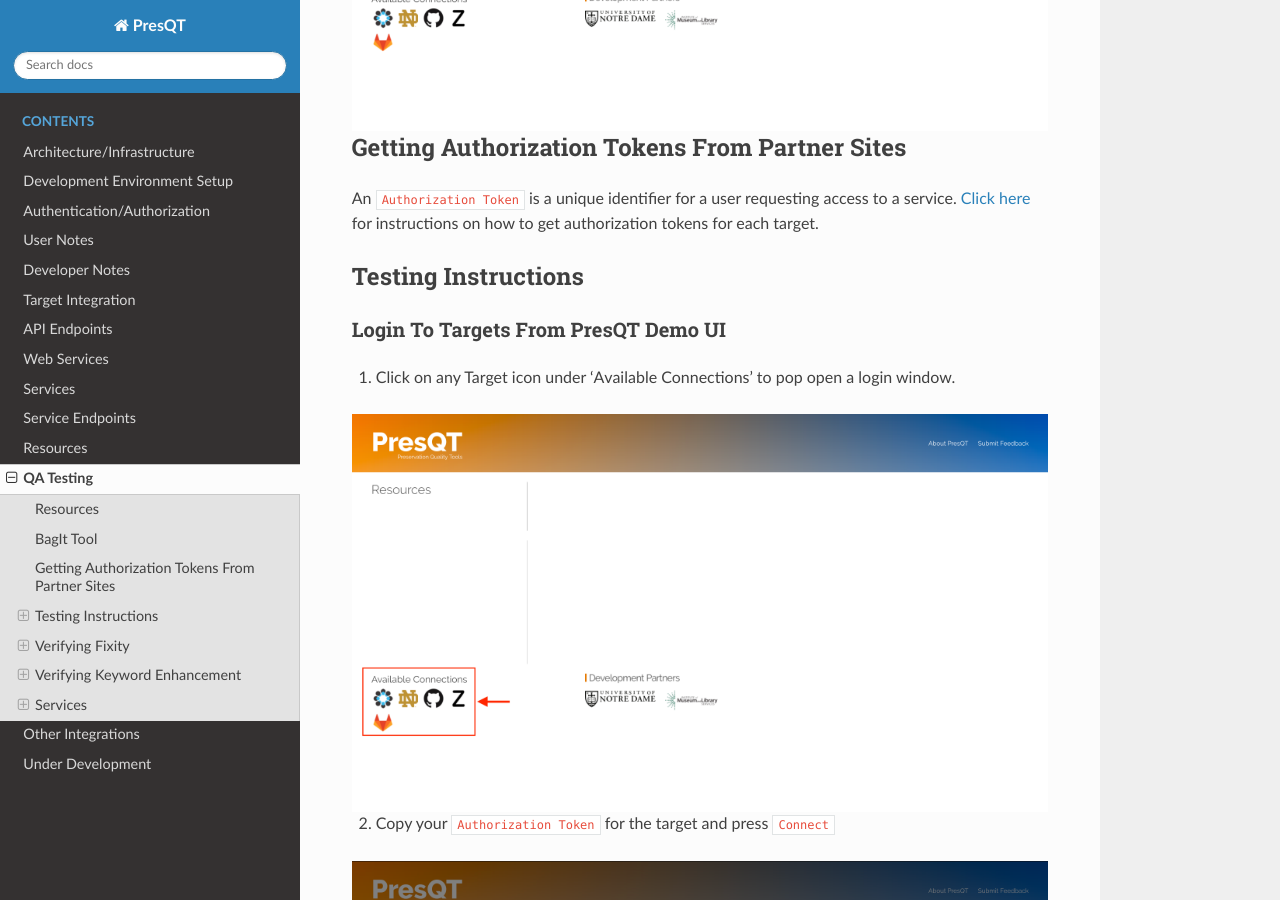
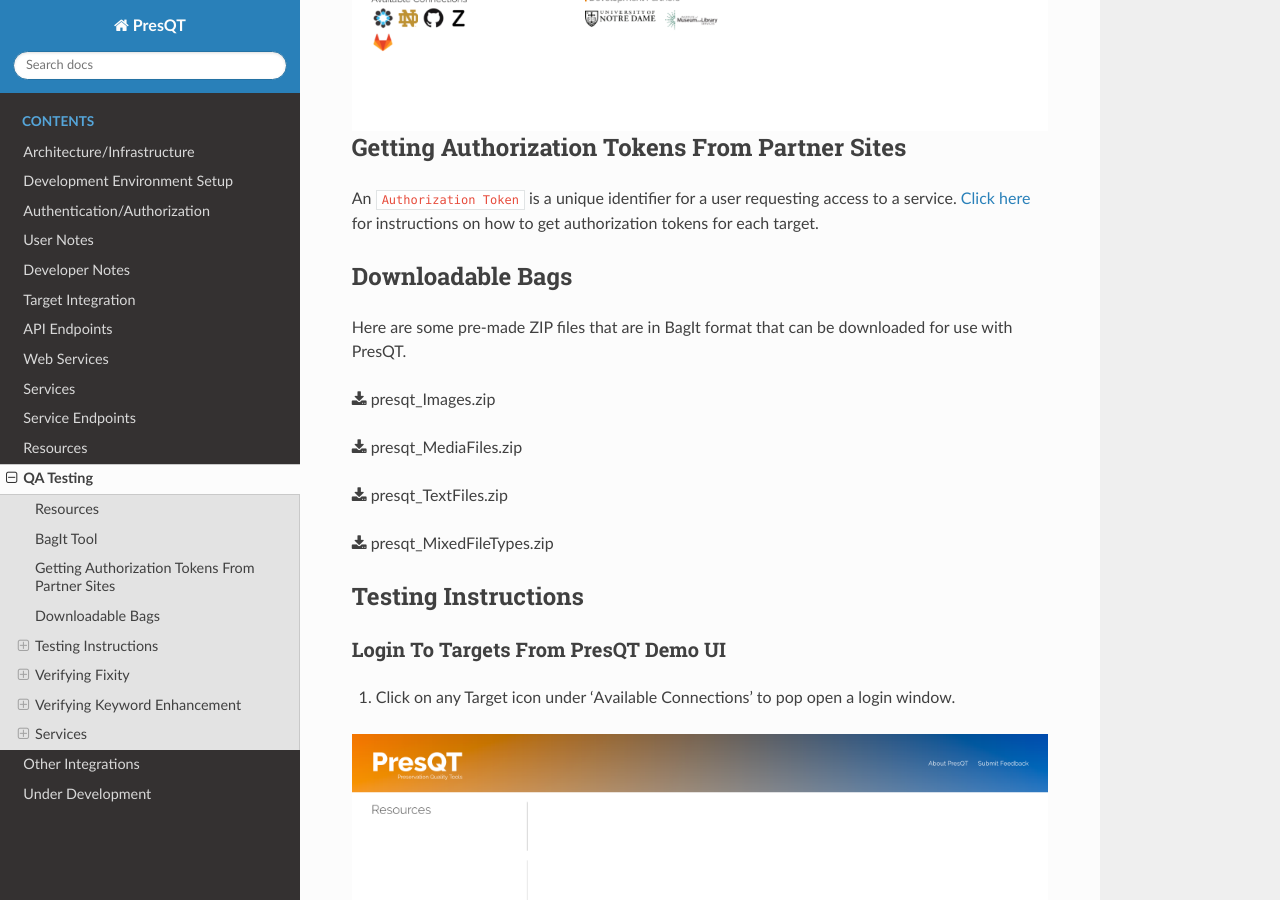
Before and after one commit to Lucy-Family-Institute/presqt, a Sphinx documentation site: the page built from docs/qa.rst, in a window 1280 px wide and 900 px high, scrolled down 705 px. Built offline with Sphinx 7.4.7 and the Read the Docs theme 2.0.0, drawn with Linux system fonts in a browser that asks for light colours.

Commit message:
Added bagits

```diff
--- a/docs/qa.rst
+++ b/docs/qa.rst
@@ -21,6 +21,18 @@
 An ``Authorization Token`` is a unique identifier for a user requesting access to a service.
 `Click here <https://presqt.readthedocs.io/en/latest/authentication_authorization.html#taget-token-instructions>`_
 for instructions on how to get authorization tokens for each target.
+
+Downloadable Bags
+-----------------
+Here are some pre-made ZIP files that are in BagIt format that can be downloaded for use with PresQT.
+
+:download:`presqt_Images.zip <qa_bagits/presqt_Images.zip>`
+
+:download:`presqt_MediaFiles.zip <qa_bagits/presqt_MediaFiles.zip>`
+
+:download:`presqt_TextFiles.zip <qa_bagits/presqt_TextFiles.zip>`
+
+:download:`presqt_MixedFileTypes.zip <qa_bagits/presqt_MixedFileTypes.zip>`
 
 Testing Instructions
 --------------------
```
Also changed, not shown: 4 other files.
